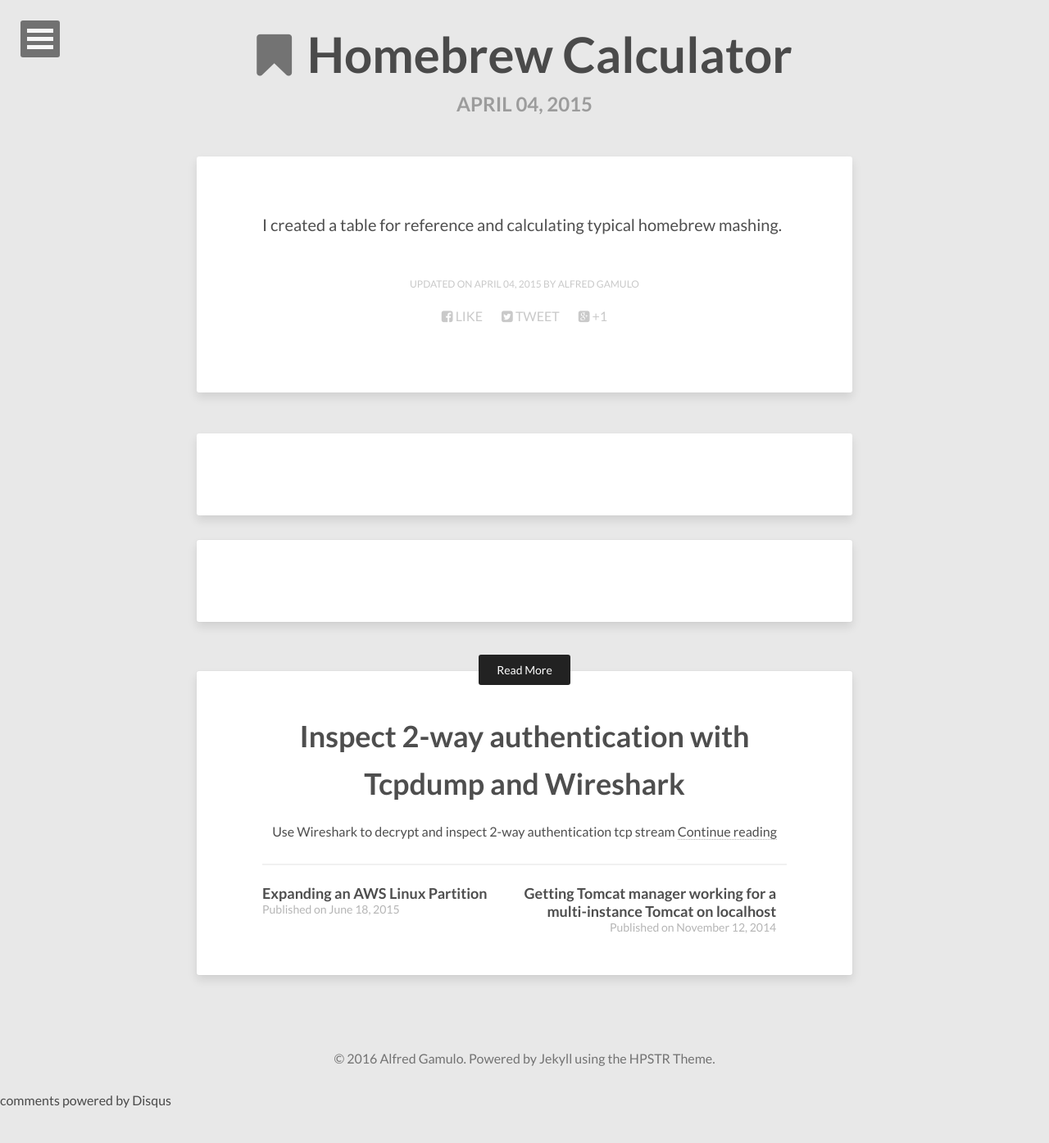
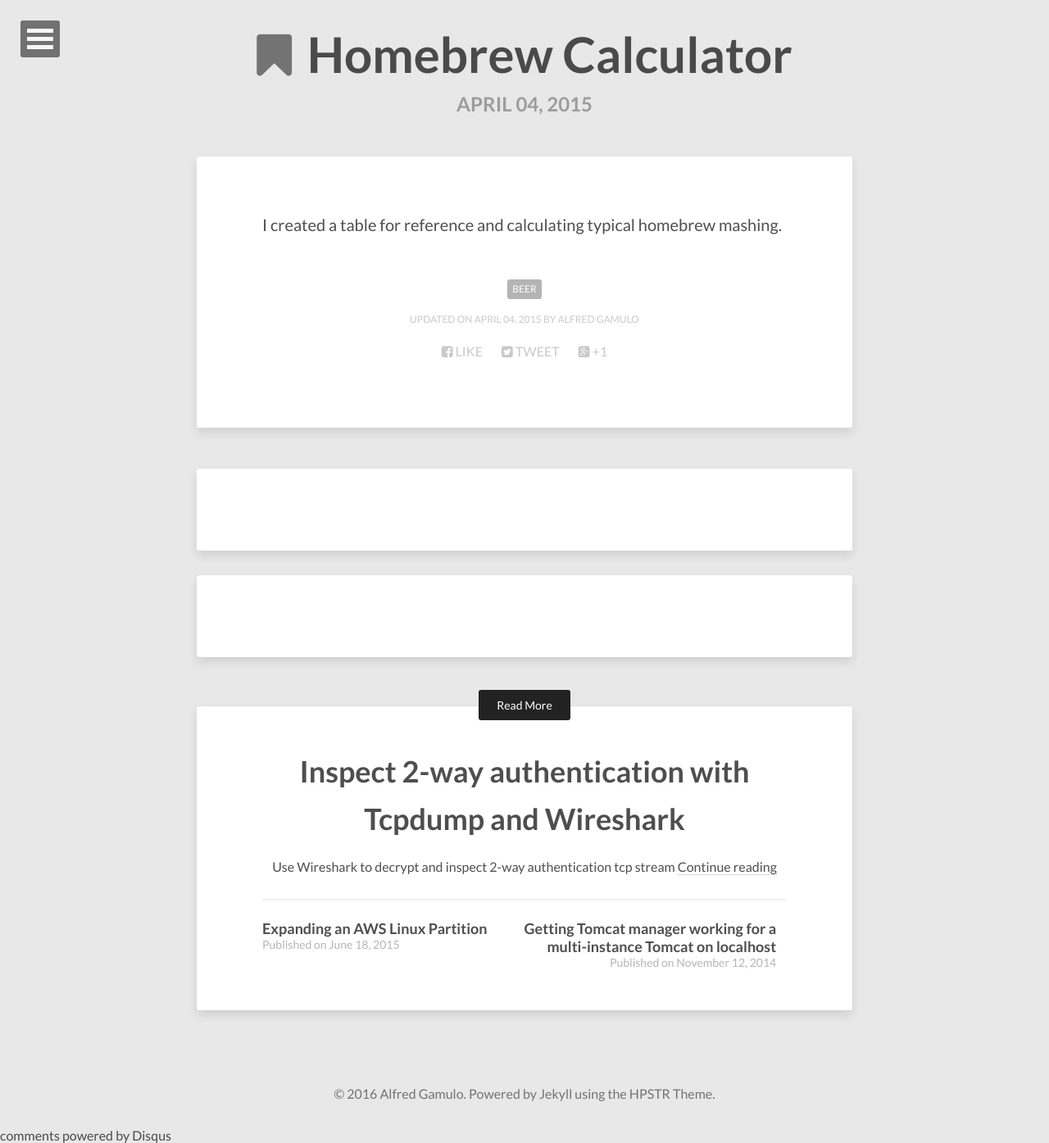
Before and after one commit to alfredgamulo/alfredgamulo.github.io, a Jekyll site: the page built from _posts/2015-04-04-homebrew-calculator.md, in a window 1280 px wide. Shown: the whole page at 82% size. Built offline with Jekyll 4.4.1, drawn with Linux system fonts in a browser that asks for light colours; nearby versions of some CDN libraries; comment, search, counter and statistics services are not loaded; before the commit the page ends 1352 px from its top, so only the background shows below that.

Commit message:
forgot a tag

```diff
--- a/_posts/2015-04-04-homebrew-calculator.md
+++ b/_posts/2015-04-04-homebrew-calculator.md
@@ -3,6 +3,7 @@
 title: "Homebrew Calculator"
 description: "Online tool for helping with typical homebrew calculations"
 tags:
+  - beer
 modified: 2015-04-04
 link: /beer-tools
 ---
```
